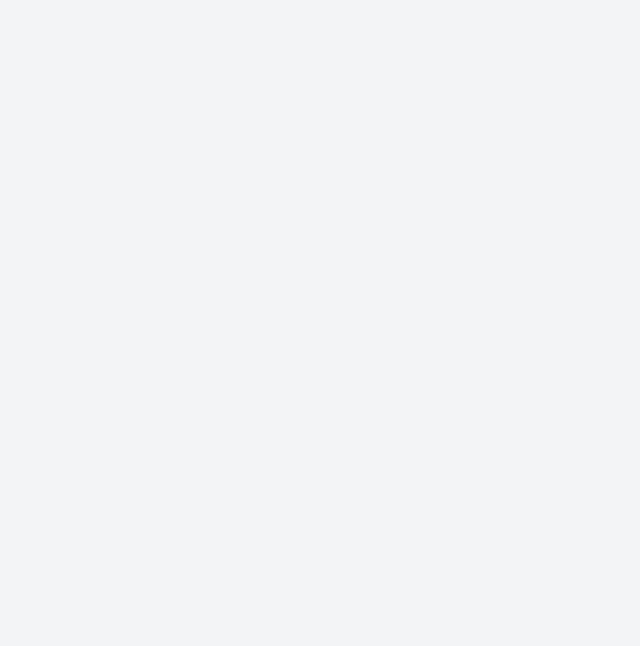
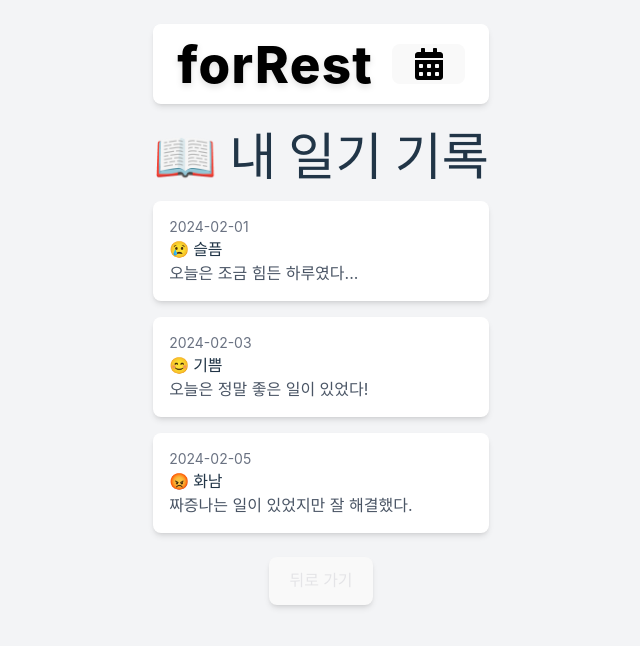
Before and after one commit to spark-team5/client, a React (Vite) app: page /diary-history in a window 1280 px wide. Before the commit this address had no page. Shown: the top 646 px of the page, without its empty margins (319-959 px from the left). Built offline with nearby package versions, Linux system fonts and the light colour scheme.

Commit message:
feat: add routing to diary history page

```diff
--- a/src/components/ui/Header.tsx
+++ b/src/components/ui/Header.tsx
@@ -1,7 +1,14 @@
 import React from "react";
 import { FaCalendarAlt } from "react-icons/fa";
+import { useNavigate } from "react-router-dom";
 
-const Header: React.FC = () => {
+interface HeaderProps {
+  onCalendarClick?: () => void; // 캘린더 아이콘 클릭 이벤트 (props로 전달 가능)
+}
+
+const Header: React.FC<HeaderProps> = ({ onCalendarClick }) => {
+  const navigate = useNavigate();
+
   return (
     <div className="navbar bg-base-100 shadow-md backdrop-blur-md px-6 py-3 flex items-center justify-between w-full max-w-4xl mx-auto rounded-lg">
       {/* 중앙 - 로고 */}
@@ -9,8 +16,11 @@ const Header: React.FC = () => {
         forRest
       </h1>
 
-      {/* 오른쪽 - 캘린더 아이콘 (테두리 제거) */}
-      <button className="btn btn-ghost border-none hover:bg-gray-200 transition rounded-full p-2">
+      {/* 오른쪽 - 캘린더 아이콘 (테두리 제거 + 클릭 가능) */}
+      <button
+        className="btn btn-ghost border-none hover:bg-gray-200 transition rounded-full p-2"
+        onClick={onCalendarClick ? onCalendarClick : () => navigate("/diary-history")} // 기본값 제공
+      >
         <FaCalendarAlt className="text-black w-6 h-6 sm:w-7 sm:h-7 md:w-8 md:h-8" />
       </button>
     </div>
--- /dev/null
+++ b/src/pages/DiaryHistoryPage.tsx
@@ -0,0 +1,59 @@
+import React, { useState } from "react";
+import { useNavigate } from "react-router-dom";
+import Header from "@/components/ui/Header";
+import Button from "@/components/ui/Button";
+
+// 일기 데이터 타입
+interface DiaryEntry {
+  id: number;
+  date: string;
+  emotion: string;
+  contentPreview: string;
+}
+
+const DiaryHistoryPage: React.FC = () => {
+  const navigate = useNavigate();
+
+  // 📝 더미 일기 데이터 (추후 서버에서 불러올 수 있음)
+  const [diaryEntries, setDiaryEntries] = useState<DiaryEntry[]>([
+    { id: 1, date: "2024-02-01", emotion: "😢 슬픔", contentPreview: "오늘은 조금 힘든 하루였다..." },
+    { id: 2, date: "2024-02-03", emotion: "😊 기쁨", contentPreview: "오늘은 정말 좋은 일이 있었다!" },
+    { id: 3, date: "2024-02-05", emotion: "😡 화남", contentPreview: "짜증나는 일이 있었지만 잘 해결했다." },
+  ]);
+
+  return (
+    <div className="flex flex-col items-center min-h-screen bg-gray-100 px-6">
+      {/* 헤더 */}
+      <Header />
+
+      {/* 제목 */}
+      <h1 className="text-2xl font-bold mt-6">📖 내 일기 기록</h1>
+
+      {/* 일기 목록 */}
+      <div className="mt-4 w-full max-w-md space-y-4">
+        {diaryEntries.length > 0 ? (
+          diaryEntries.map((entry) => (
+            <div
+              key={entry.id}
+              className="card bg-white shadow-md p-4 rounded-lg cursor-pointer hover:bg-gray-200 transition"
+              onClick={() => navigate(`/diary-result/${entry.id}`)}
+            >
+              <p className="text-sm text-gray-500">{entry.date}</p>
+              <p className="font-semibold">{entry.emotion}</p>
+              <p className="text-gray-600 truncate">{entry.contentPreview}</p>
+            </div>
+          ))
+        ) : (
+          <p className="text-gray-500 text-center mt-6">작성된 일기가 없습니다.</p>
+        )}
+      </div>
+
+      {/* 뒤로 가기 버튼 */}
+      <div className="mt-6">
+        <Button text="뒤로 가기" size="small" onClick={() => navigate("/")} />
+      </div>
+    </div>
+  );
+};
+
+export default DiaryHistoryPage;
--- a/src/pages/index.ts
+++ b/src/pages/index.ts
@@ -4,6 +4,7 @@ export { default as PhotoGuidePage } from "./PhotoGuidePage";
 export { default as FaceResultPage } from "./FaceResultPage";
 export { default as DiaryEntryPage } from "./DiaryEntryPage";
 export { default as DiaryResultPage } from "./DiaryResultPage";
+export { default as DiaryHistoryPage } from "./DiaryHistoryPage";
 
 /*DiaryResultPage
 export { default as GeneratedDiaryPage } from "./GeneratedDiaryPage";
--- a/src/routes/index.tsx
+++ b/src/routes/index.tsx
@@ -6,7 +6,10 @@ import  PhotoGuidePage  from "@/pages/PhotoGuidePage";
 import  FaceResultPage  from "@/pages/FaceResultPage";
 import  DiaryEntryPage  from "@/pages/DiaryEntryPage";
 import  DiaryResultPage  from "@/pages/DiaryResultPage";
+import  DiaryHistoryPage  from "@/pages/DiaryHistoryPage";
 import { BambooProvider } from "@/context/BambooContext";
+
+
 /*
 import GeneratedDiaryPage from "@/pages/GeneratedDiaryPage";
 import DiaryHistoryPage from "@/pages/DiaryHistoryPage";
@@ -22,6 +25,7 @@ export const AppRoutes = () => {
       <Route path="/face-result" element={<FaceResultPage />} />
       <Route path="/diary-entry" element={<DiaryEntryPage />} />
       <Route path="/diary-result" element={<DiaryResultPage />} />
+      <Route path="/diary-history" element={<DiaryHistoryPage />} />
       {/* <Route path="/diary/generated" element={<GeneratedDiaryPage />} />
       <Route path="/diary/history" element={<DiaryHistoryPage />} />    */}
 
```
